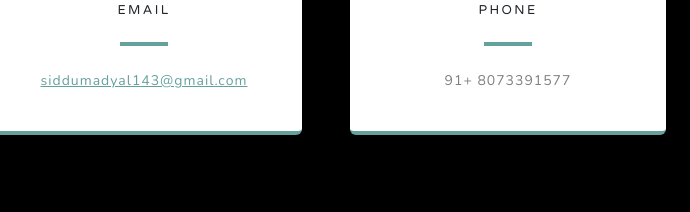
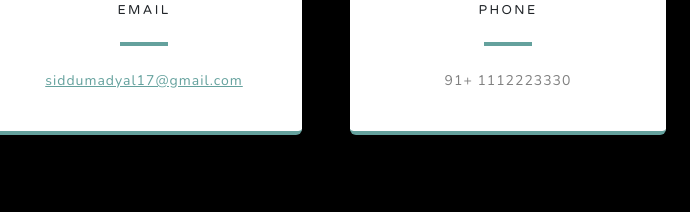
Before and after one commit to Siddumadyal/GOT-Website, a plain HTML site: page index.html in a window 1280 px wide. Shown: the part 3388-3600 px from the top of the page, 496-1186 px from the left. Drawn offline with nearby package versions, Linux system fonts and the light colour scheme.

Commit message:
Update contact details

```diff
--- a/index.html
+++ b/index.html
@@ -186,7 +186,7 @@
                                 <i class="fas fa-envelope text-primary mb-2"></i>
                                 <h4 class="text-uppercase m-0">Email</h4>
                                 <hr class="my-4 mx-auto" />
-                                <div class="small text-black-50"><a href="#!">siddumadyal143@gmail.com</a></div>
+                                <div class="small text-black-50"><a href="#!">siddumadyal17@gmail.com</a></div>
                             </div>
                         </div>
                     </div>
@@ -196,7 +196,7 @@
                                 <i class="fas fa-mobile-alt text-primary mb-2"></i>
                                 <h4 class="text-uppercase m-0">Phone</h4>
                                 <hr class="my-4 mx-auto" />
-                                <div class="small text-black-50">91+ 8073391577</div>
+                                <div class="small text-black-50">91+ 1112223330</div>
                             </div>
                         </div>
                     </div>
```
